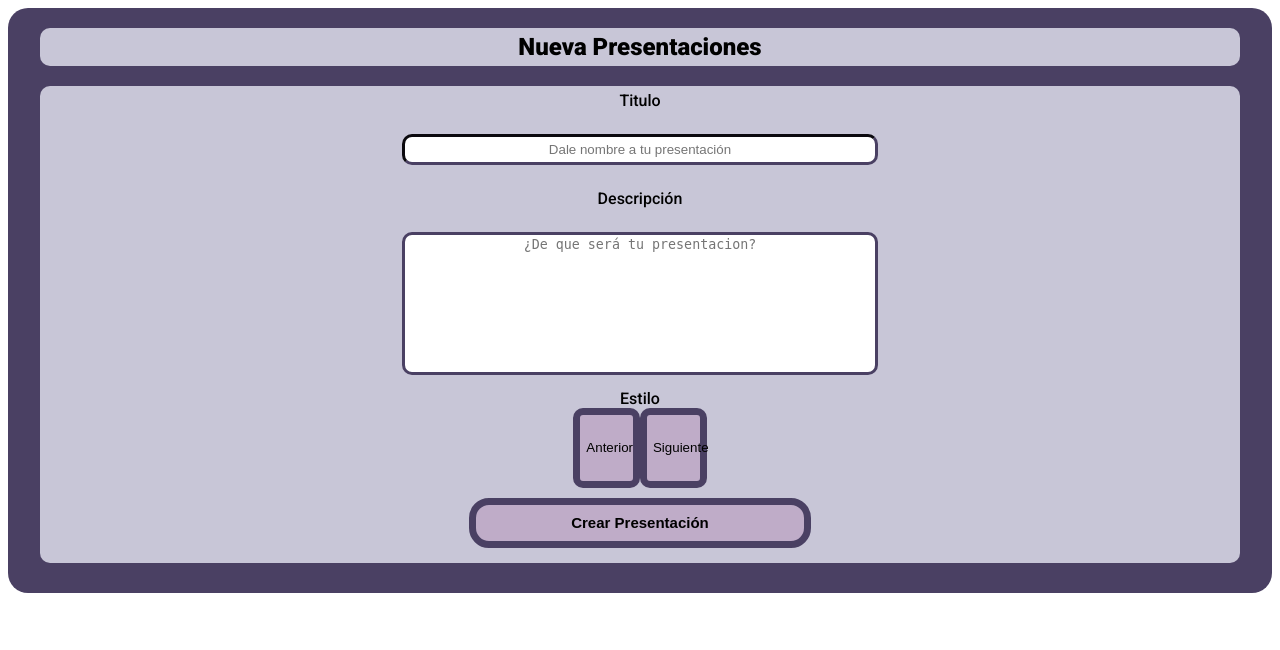
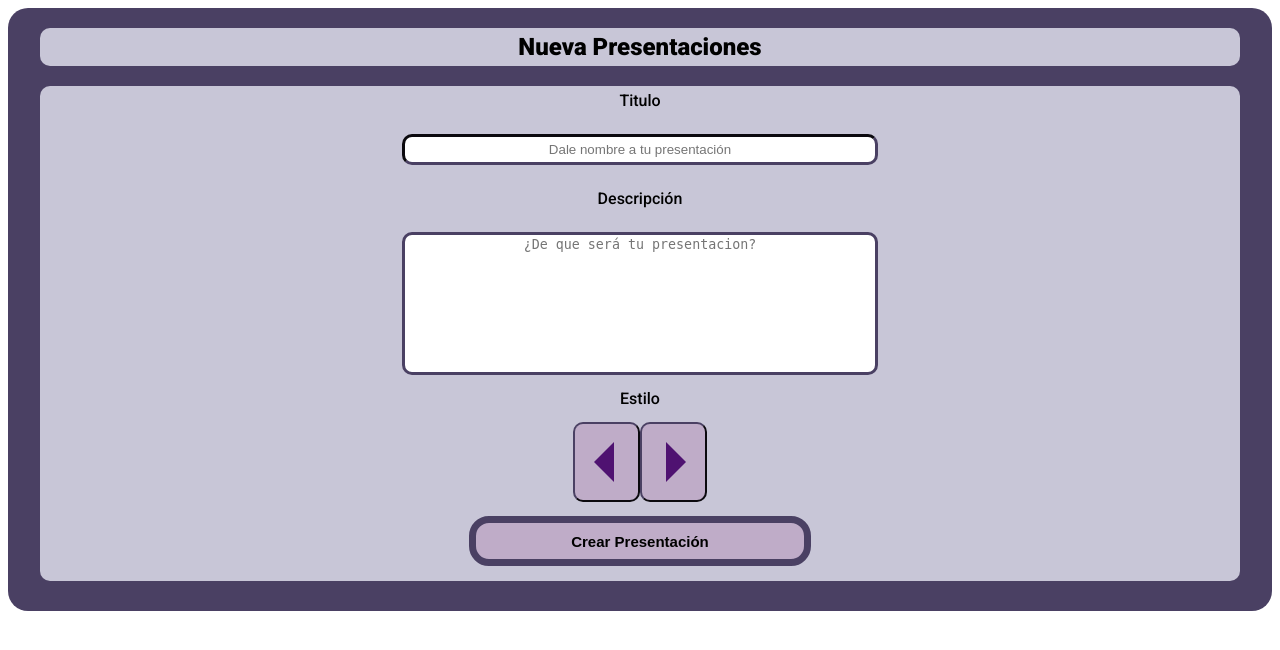
Before and after one commit to andresrojasalzate/Slides, a PHP site: page /vista/crearPresentacion.php in a window 1280 px wide. Shown: the top 650 px of the page. Run offline with PHP 8.4, Linux system fonts and the light colour scheme; the visitor is signed in with stand-in values (Sample User, id 1); data that the repository does not hold is empty.

Commit message:
aplicar estilo a diapositivas

```diff
--- a/src/modelo/Clases/Estilo.php
+++ b/src/modelo/Clases/Estilo.php
@@ -48,4 +48,20 @@ class Estilo{
         return $ret;
     }
 
+    public static function getEstilo(PDO $pdo, int $id){
+        try{
+            $sql = "SELECT css_resource FROM estilos WHERE id = $id;";
+            $statement = $pdo->prepare($sql);
+            $statement->execute();
+            $ret = $statement->fetchAll(PDO::FETCH_ASSOC);
+
+        } catch(PDOException $ex){
+            echo $ex;
+        } catch (Exception $ex){
+            echo $ex;
+        }
+
+        return $ret;
+    }
+
 }
--- a/src/modelo/Clases/Presentacion.php
+++ b/src/modelo/Clases/Presentacion.php
@@ -112,7 +112,7 @@ class Presentacion{
 
     public static function devolverPresentaciones(PDO $pdo){
         try{
-            $sql = "SELECT id, nombre, descripcion FROM presentaciones ORDER BY id;";
+            $sql = "SELECT id, nombre, descripcion, estilo_id FROM presentaciones ORDER BY id;";
             $statement = $pdo->prepare($sql);
             $statement->execute();
             $results = $statement->fetchAll(PDO::FETCH_ASSOC);
--- a/src/vista/crearPresentacion.php
+++ b/src/vista/crearPresentacion.php
@@ -1,7 +1,12 @@
 <?php
+use src\modelo\Clases\Estilo;
+require_once '../config/ConexionBD.php';
+require_once '../modelo/Clases/Estilo.php';
 session_start();
 
-$estilos = $_SESSION['estilos'];
+$bdConexion = ConexionBD::obtenerInstancia();
+$conexion = $bdConexion->getConnection();
+$estilos = Estilo::getAllEstilos($conexion);
 
 $titulo = "";
 $descripcion = "";
@@ -62,7 +67,7 @@ if (isset($_SESSION['errores'])) {
                         <?php endif; ?>
                     </div>
                     <div class="slider">
-                        <button type="button" id="anterior" class="botones-estilos">Anterior</button>
+                        <button type="button" id="anterior" class="botones-estilos"><div class="Triangulo"></div></button>
                         <ul>
                             <?php foreach ($estilos as $estilo): ?>
                                 <li data="<?= $estilo['id']; ?>">
@@ -70,7 +75,7 @@ if (isset($_SESSION['errores'])) {
                                 </li>
                             <?php endforeach; ?>
                         </ul>
-                        <button type="button" id="siguiente" class="botones-estilos">Siguiente</button>
+                        <button type="button" id="siguiente" class="botones-estilos"></button>
                     </div>
                     <input type="hidden" id="id_estilo" name="id_estilo">
                     <button type="submit" class="botonCrear">Crear Presentación</button>
--- a/src/vista/estilos/crearPresentacion.css
+++ b/src/vista/estilos/crearPresentacion.css
@@ -158,6 +158,7 @@ textarea::placeholder {
     overflow: hidden;
     display: inline-flex;
     justify-content: center;
+    margin-top: 3%;
 }
 
 .slider ul {
@@ -199,10 +200,32 @@ textarea::placeholder {
     height: 6em;
     width: 5em;
     border-radius: 10px;
-    border-width: 7px;
-    border-style: solid;
     background-color: #BFACC8;
     border-color: #4A4063;
     position: relative;
+}
 
+#siguiente::before{
+  content: "";
+  position: absolute;
+  top: 50%;
+  left: 70%;
+  transform: translate(-50%, -50%);
+  border-width: 20px;
+  border-style: solid;
+  border-color: transparent transparent transparent #4F1271;
+  z-index: 1;
 }
+
+#anterior::before{
+
+    content: "";
+    position: absolute;
+    top: 50%;
+    left: 30%;
+    transform: translate(-50%, -50%);
+    border-width: 20px;
+    border-style: solid;
+    border-color: transparent #4F1271 transparent transparent ;
+    z-index: 1;
+}
--- a/src/vista/javascript/homejavascript.js
+++ b/src/vista/javascript/homejavascript.js
@@ -16,9 +16,11 @@ document.addEventListener('DOMContentLoaded', function() {
     botones.forEach(function(boton) {
         boton.addEventListener('click', function() {
             let diapos = boton.getAttribute('data-position');
+            let estilo = boton.getAttribute('estilo');
             if (diapos.length > 2) {
                 console.log(diapos);
                 document.cookie = "arrayDiapositivas=" + diapos;
+                document.cookie = "idEstilo=" + estilo;
                 window.location.href = "visualizarDiapositiva.php";
             } else {
                 console.error('El valor de diapos es null');
```
Also changed, not shown: src/controllers/crearPresentacionController.php (+0 -12 lines), src/vista/estilos/estilo1.css (+19 -14 lines), src/vista/estilos/estilo2.css (+18 -5 lines), src/vista/estilos/visualizarDiapositiva.css (+7 -7 lines), src/vista/home.php (+27 -1 lines), src/vista/visualizarDiapositiva.php (+8 -2 lines).
